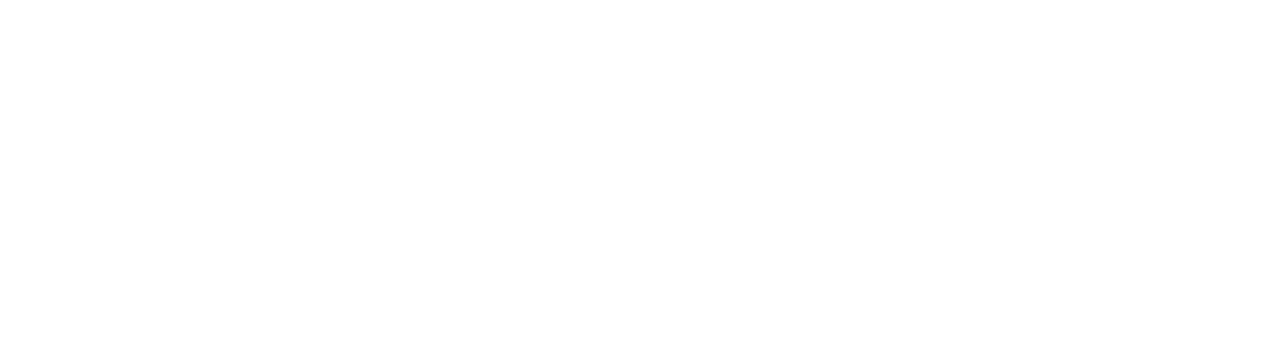
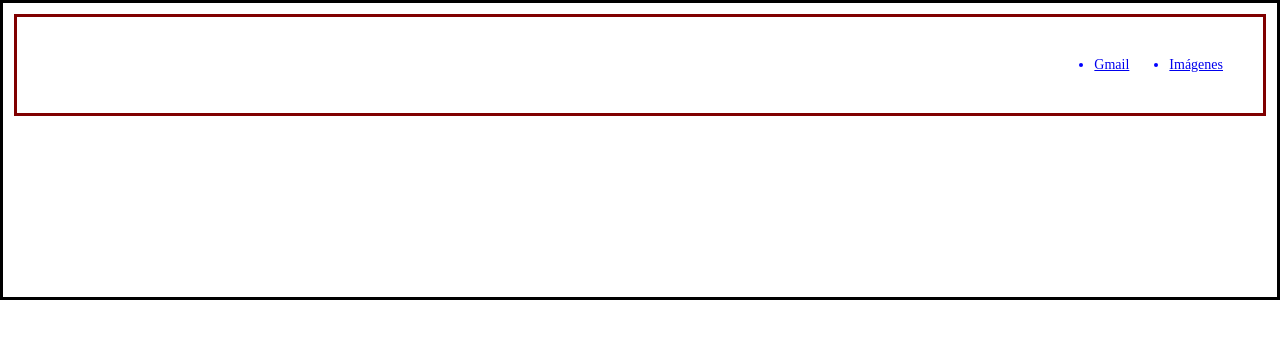
Before and after one commit to felipebel25/google, a plain HTML site: page index.html in a window 1280 px wide. Drawn offline with Linux system fonts and the light colour scheme.

Commit message:
add header and style in header

```diff
--- a/index.html
+++ b/index.html
@@ -4,9 +4,25 @@
     <meta charset='utf-8'>
     <meta http-equiv='X-UA-Compatible' content='IE=edge'>
     <title>Page Title</title>
-
+    <meta name='viewport' content='width=device-width, initial-scale=1'>
+    <link rel='stylesheet' type='text/css' media='screen' href='main.css'>
+    <script src='main.js'></script>
 </head>
 <body>
+    <header class="header">
+        <nav class="nav">
+            <ul class="nav_ul">
+                <li class="nav_ul_li"><a href="Gmail">Gmail</a></li>
+                <li class="nav_ul_li"><a href="Imágenes">Imágenes</a></li>
+            </ul>
+        </nav>
+    </header>
 
+
+    <main>
+        <section>
+
+        </section>
+    </main>
 </body>
 </html>
--- a/main.css
+++ b/main.css
@@ -0,0 +1,35 @@
+*
+{
+    box-sizing: border-box;
+    padding: 0;
+    margin: 0;
+}
+html{
+    font-size: 62.5%;
+}
+.header
+{
+    width: 100%;
+
+}
+.nav
+{
+    border: 0.3rem solid black;
+    height: 2rem;
+    padding: 1.1rem;
+    height: 30rem;
+}
+.nav_ul
+{
+    display: flex;
+    justify-content: flex-end;
+    padding: 2rem;
+    border: solid maroon;
+    font-size: 1.4rem;
+
+}
+.nav_ul_li
+{
+    color: blue;
+    margin: 2rem;
+}
```
